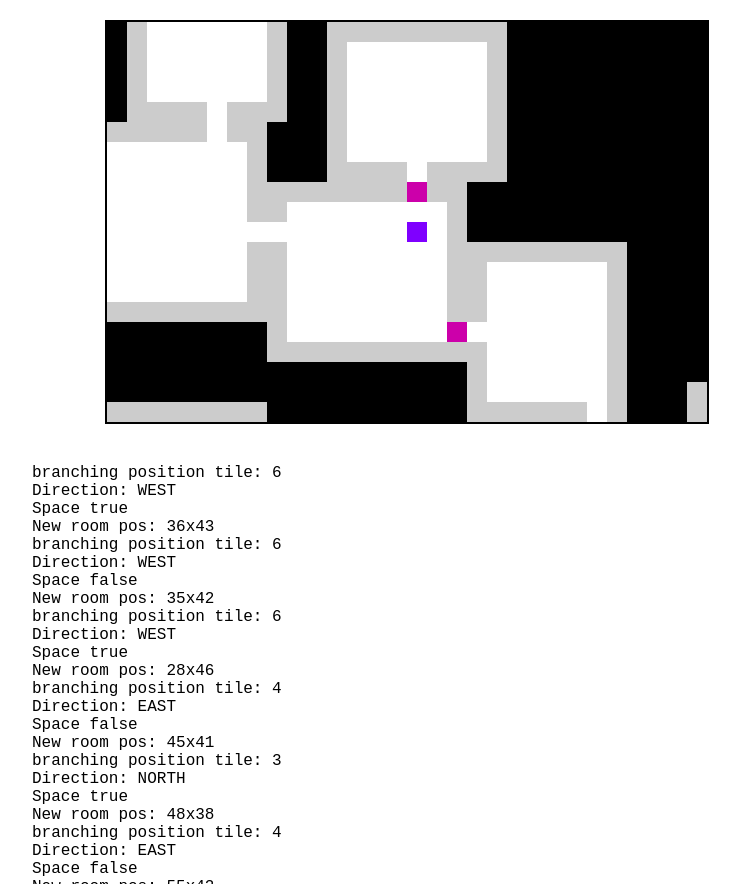
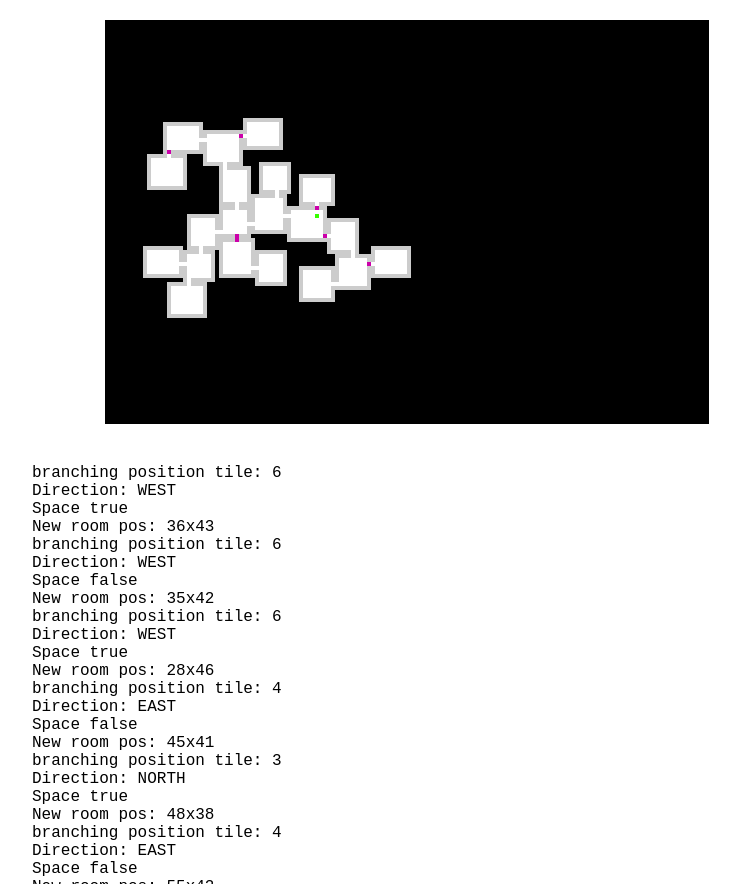
Before and after one commit to Codecomp/BasicMapGen, a plain HTML site: page index.html in a window 1280 px wide. Shown: the whole page, without its empty margins (233-973 px from the left). Drawn offline with nearby package versions, Linux system fonts and the light colour scheme.

Commit message:
Map mode: -Made character Display -Made map render once not every frame -Places player on correct canvas -Made player correct size -Let player pass over start point

```diff
--- a/game.js
+++ b/game.js
@@ -5,33 +5,42 @@ $(window).load(function() {
 	$('#screen').css('width', canvas_width);
 	$('#screen').attr('width', canvas_width);
 	$('#screen').attr('height', canvas_height);
-	canvas_tiles	= ct.getContext("2d");
+	canvas_tiles		= ct.getContext("2d");
 
 	//Setup the canvas to contail the player
 	var cp				= document.getElementById("player");
-		$('#player').css('width', player_size[0]);
-		$('#player').attr('width', player_size[0]);
-		$('#player').attr('height', player_size[1]);
-		$('#player').css('left', ( (canvas_width / 2) /*- (player_size[0] / 2)*/ ) );
-		$('#player').css('top', ( (canvas_height / 2) /*- (player_size[1] / 2)*/ ) );
-	canvas_player	= ct.getContext("2d");
+	$('#player').css('width', canvas_width);
+	$('#player').attr('width', canvas_width);
+	$('#player').attr('height', canvas_height);
+	canvas_player		= cp.getContext("2d");
 
 	$('#game_screen').css('width', canvas_width);
 	$('#game_screen').css('height', canvas_height);
 
-	game_start(); //Start the gamew
+	game_start(); //Start the game
 
 });
-	var canvas_tiles 	= null;
-	var canvas_player 	= null;
 
-	var tile_size 			= new Array(20, 20); 	//defines pixel size per tile
-	var player_size			= new Array(20, 20);	//Defines the player sprite size in px
+var canvas_tiles = null;
+var canvas_player = null;
+
+var tile_size 			= new Array();
+var player_size			= new Array();
 var map_size			= new Array( 100, 100 );
 var canvas_width 		= 600; 				//Pixel width of game screen
 var canvas_height 		= 400; 				//Pixel height of game screen
-	var game_fps			= 1; 				//FPS for the game to update, lower number slower the game runs but more stable
+var game_fps			= 30; 				//FPS for the game to update, lower number slower the game runs but more stable
 var game_running		= true;
+var map_mode			= true;				//Determines weather to zoom in on character or not
+var map_generated		= false;			//Determines if the map has been drawn already in map mode
+
+if( map_mode == true ){
+	tile_size 			= [4, 4]; 			//defines pixel size per tile
+	player_size			= [4, 4];			//Defines the player sprite size in px
+} else {
+	tile_size 			= [20, 20]; 		//defines pixel size per tile
+	player_size			= [20, 20];			//Defines the player sprite size in px
+}
 
 var world_loader		= null;
 
@@ -39,7 +48,7 @@ $(window).load(function() {
 function game_start(){
 
 	//Generate test level
-		var level_1 = new Level(map_size[0], map_size[1], "Intro land", 50, 10, 10, 8, 8);
+	var level_1 = new Level(map_size[0], map_size[1], "Intro land", 20, 10, 10, 8, 8);
 	level_1.generate_dungeon();
 	level_1.print_info(false);
 
@@ -47,14 +56,14 @@ $(window).load(function() {
 	var starter_room 	= level_1.rooms[0];
 	var starter_x 		= starter_room.position[0] + getRandomInt( 1, (starter_room.size[0]-2) );
 	var starter_y 		= starter_room.position[1] + getRandomInt( 1, (starter_room.size[1]-2) );
-		level_1.grid[starter_y][starter_x] = 9;
+	level_1.grid[starter_y][starter_x] = 9; //Places a purple block on start position
 
 	//Create the player
-		var player	= new Player('Testificate', 1);
-		player.width = player_size[0];
-		player.height = player_size[1];
-		player.position[0] = starter_x;
-		player.position[1] = starter_y;
+	var player			= new Player('Testificate', 1, canvas_player);
+	player.width 		= player_size[0];
+	player.height 		= player_size[1];
+	player.position[0] 	= starter_x;
+	player.position[1] 	= starter_y;
 
 	//Loads the world
 	world_loader = new World_loader( tile_size, map_size, canvas_width, canvas_height, starter_x, starter_y, level_1 );
@@ -69,25 +78,45 @@ $(window).load(function() {
 	}, 1000/game_fps);
 }
 
-	//Funciton to controll data changes
+//Function to control data changes
 function update(player, world_loader){
+	//If not viewing map mode clear the map at the FPS rate
+	if( !map_mode ){
 		canvas_tiles.clearRect(0, 0, canvas_width, canvas_height);
+	}
 
-		if( player.limiter_counter > 0 ){ player.limiter_counter --; debug_log(player.limiter_counter); }
+	//Count down frames before player can move
+	if( player.limiter_counter > 0 ){ player.limiter_counter --; }
+
+	//Check if player if moving
 	if( player.move() ){
 		debug_log("Movement made");
+
+		canvas_player.clearRect(0, 0, canvas_width, canvas_height);
+
+		if( !map_mode ){
 			world_loader.position_x = player.position[0];
 			world_loader.position_y = player.position[1];
 			world_loader.update_loaded_grid();
 		}
 	}
+}
 
-	//Function to controll drawing on the canvas
+//Function to control drawing on the canvas
 function draw(player, world_loader, level_1){
-		world_loader.draw(canvas_tiles);
-		//draw_map(level_1);
-		//player.draw(canvas_player);
-		//game_running	= false;
+	//Draw map mode
+	if( map_mode && !map_generated ){
+		debug_log('Drawing the map');
+		map_generated = true; 	//Only draw the map once
+		draw_map(level_1);		//Draw the map
+	}
+	//Draw non map mode
+	if( !map_mode ) {
+		world_loader.draw(canvas_tiles); //Draw the cameras view of the map
+	}
+	//Draw the player
+	player.draw();
+	//game_running	= false;	//Uncomment to only generate mp once and not generate at FPS
 }
 
 //Function to draw the map on the canvas (Big maps cause massive slowdowns)
@@ -95,7 +124,7 @@ $(window).load(function() {
 	for(var y=0; y<level.grid_size[1]; y++){
 		for(var x=0; x<level.grid_size[0]; x++){
 			canvas_tiles.fillStyle = cell_colour(level.grid[y][x]);
-				canvas_tiles.fillRect((x*4),(y*4),(x*4+4),(y*4+4));
+			canvas_tiles.fillRect((x*4),(y*4),(x*4+4),(y*4+4)); //TODO make this use tile width/height
 		}
 	}
 }
@@ -128,7 +157,7 @@ $(window).load(function() {
 function check_cell(pos_x, pos_y){
 	debug_log( "Checking movement into cell "+pos_x+" x "+pos_y+" Type: "+world_loader.current_level.grid[pos_y][pos_x] );
 
-		if( world_loader.current_level.grid[pos_y][pos_x] == 1 || world_loader.current_level.grid[pos_y][pos_x] == 7 ){
+	if( world_loader.current_level.grid[pos_y][pos_x] == 1 || world_loader.current_level.grid[pos_y][pos_x] == 7 || world_loader.current_level.grid[pos_y][pos_x] == 9 ){
 		return true;
 	}
 	return false;
--- a/index.html
+++ b/index.html
@@ -27,7 +27,7 @@
 	<section id="game">
 		<div id="game_screen" style="margin:20px auto; border:2px solid #000000; position:relative;">
 			<canvas id="screen" style="margin:0 auto; width:400px; display:block"></canvas>
-			<canvas id="player" style="position:absolute;"></canvas>
+			<canvas id="player" style="position:absolute; top:0; left:0;"></canvas>
 		</div>
 		<div id="game_menu">
 
--- a/player.js
+++ b/player.js
@@ -1,18 +1,13 @@
-function Player(name, job){
+function Player(name, job, canvas_player){
 	this.name		= name;
-	this.job		= job;
-	this.inventory	= new Array(0, 0); //Multi dimensional array of items
-	this.position 	= new Array(0, 0); //Characters position on the map
-	this.r_position	= new Array(0, 0); //Characters position on player canvas in pixles
+	this.position 	= [0, 0]; //Characters position on the map
+	this.canvas		= canvas_player;
 
 	this.limiter	= 5; //Frames required to pass between movements
 	this.limiter_counter = 0;
 
-	this.width		= 32;
-	this.height		= 32;
-
 	this.update_position = function(position_x, position_y){
-		this.position = new Array(position_x, position_y);
+		this.position = [position_x, position_y];
 	}
 
 	this.move = function(){
@@ -53,9 +48,9 @@ function Player(name, job){
 		}
 	}
 
-	this.draw = function(canvas){
-		canvas.fillStyle = '#37FF00';
-		canvas.fillRect(this.r_position[0], this.r_position[1], this.width, this.height);
+	this.draw = function(){
+		this.canvas.fillStyle = '#37FF00';
+		this.canvas.fillRect(this.position[0]*this.width, this.position[1]*this.height, this.width, this.height);
 	}
 
 }
```
Also changed, not shown: 1 other file. Lines whose indentation alone changed are shown as unchanged.
